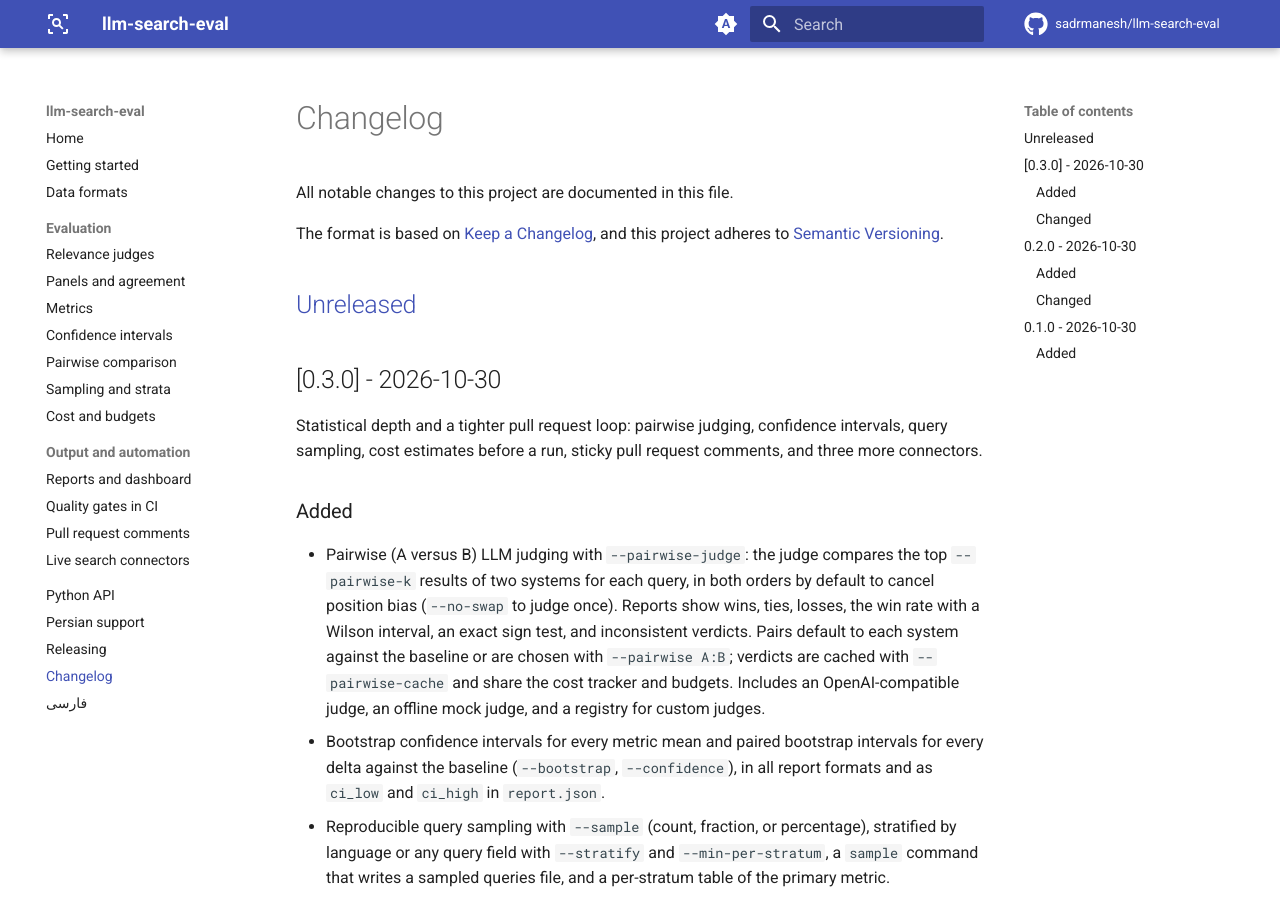
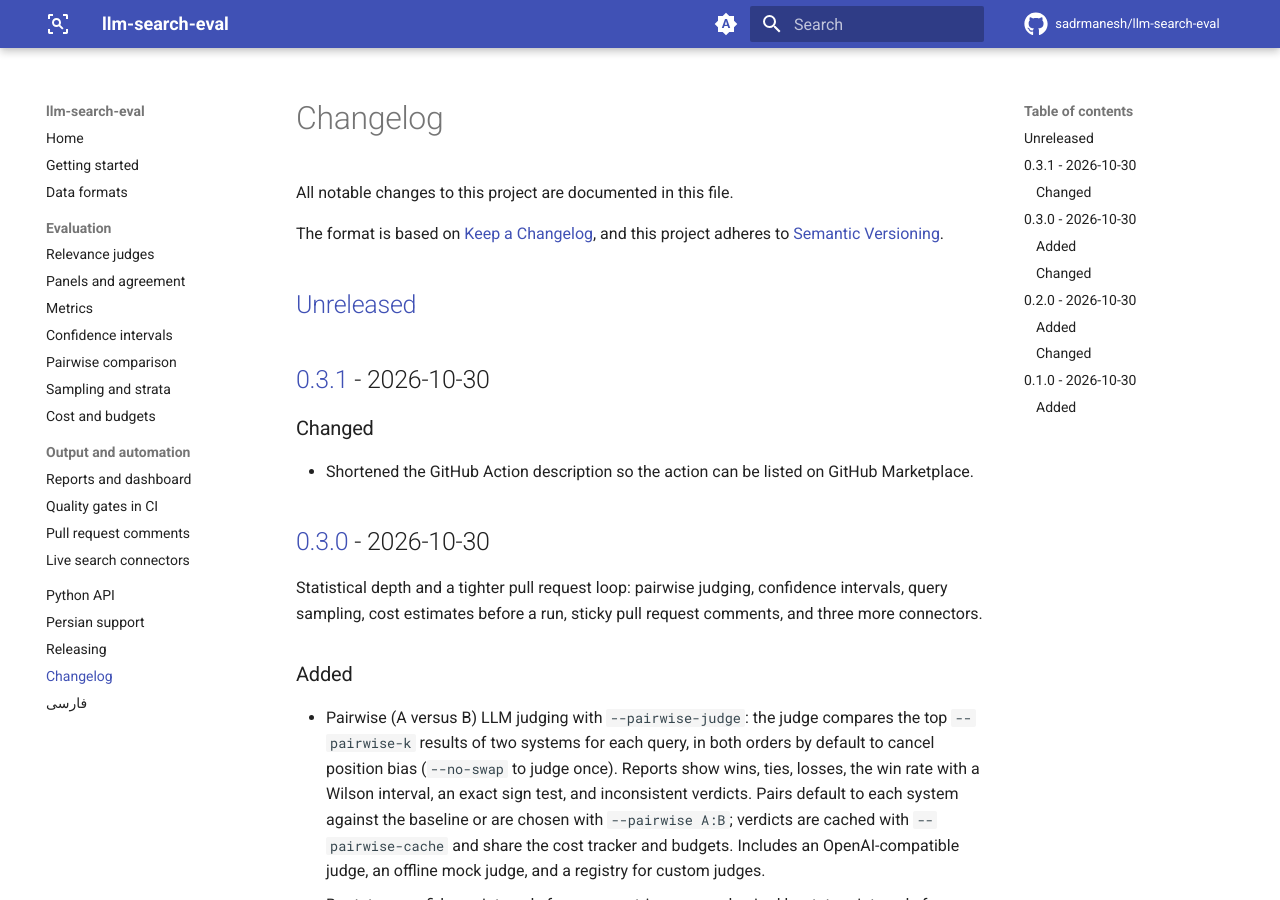
Before and after one commit to sadrmanesh/llm-search-eval, an MkDocs documentation site: the page built from docs/changelog.md, in a window 1280 px wide and 900 px high. Built offline with MkDocs 1.6.1 and Material for MkDocs 9.7.7, drawn with Linux system fonts in a browser that asks for light colours; comment, search, counter and statistics services are not loaded; a style sheet for code colours, icons or effects is not loaded.

Commit message:
Release 0.3.1
Shortens the GitHub Action description so the action can be listed on GitHub Marketplace.

```diff
--- a/CHANGELOG.md
+++ b/CHANGELOG.md
@@ -6,6 +6,12 @@ The format is based on [Keep a Changelog](https://keepachangelog.com/en/1.1.0/),
 and this project adheres to [Semantic Versioning](https://semver.org/spec/v2.0.0.html).
 
 ## [Unreleased]
+
+## [0.3.1] - 2026-10-30
+
+### Changed
+
+- Shortened the GitHub Action description so the action can be listed on GitHub Marketplace.
 
 ## [0.3.0] - 2026-10-30
 
@@ -75,6 +81,8 @@ Initial release.
 - Bilingual electronics example dataset with three systems and a sample report.
 - Continuous integration with ruff and pytest on Python 3.10, 3.11, and 3.12.
 
-[Unreleased]: https://github.com/sadrmanesh/llm-search-eval/compare/v0.2.0...HEAD
+[Unreleased]: https://github.com/sadrmanesh/llm-search-eval/compare/v0.3.1...HEAD
+[0.3.1]: https://github.com/sadrmanesh/llm-search-eval/compare/v0.3.0...v0.3.1
+[0.3.0]: https://github.com/sadrmanesh/llm-search-eval/compare/v0.2.0...v0.3.0
 [0.2.0]: https://github.com/sadrmanesh/llm-search-eval/compare/v0.1.0...v0.2.0
 [0.1.0]: https://github.com/sadrmanesh/llm-search-eval/releases/tag/v0.1.0
--- a/action.yml
+++ b/action.yml
@@ -1,7 +1,5 @@
 name: llm-search-eval
-description: >-
-  Evaluate product search systems with IR metrics and LLM judges, publish a job
-  summary and an HTML dashboard, and fail the build when quality regresses.
+description: Evaluate product search with IR metrics and LLM judges, and fail the build when search quality regresses.
 author: Naser Sadrmanesh
 branding:
   icon: bar-chart-2
@@ -168,7 +166,7 @@ inputs:
     default: "3.12"
   package:
     description: >-
-      pip requirement to install, for example `llm-search-eval==0.3.0`. Defaults
+      pip requirement to install, for example `llm-search-eval==0.3.1`. Defaults
       to the version of the action itself.
     required: false
     default: ""
--- a/pyproject.toml
+++ b/pyproject.toml
@@ -4,7 +4,7 @@ build-backend = "hatchling.build"
 
 [project]
 name = "llm-search-eval"
-version = "0.3.0"
+version = "0.3.1"
 description = "Evaluate product search quality with IR metrics, multi-judge LLM labeling, cost tracking, and CI quality gates."
 readme = "README.md"
 requires-python = ">=3.10"
--- a/src/llm_search_eval/__init__.py
+++ b/src/llm_search_eval/__init__.py
@@ -17,7 +17,7 @@ from llm_search_eval.sampling import sample_queries
 from llm_search_eval.stats import Interval, bootstrap_ci, paired_bootstrap_ci
 from llm_search_eval.usage import Budget, CostTracker, PriceTable
 
-__version__ = "0.3.0"
+__version__ = "0.3.1"
 
 __all__ = [
     "Budget",
```
Also changed, not shown: README.md (+2 -2 lines), docs/ci.md (+1 -1 lines).
